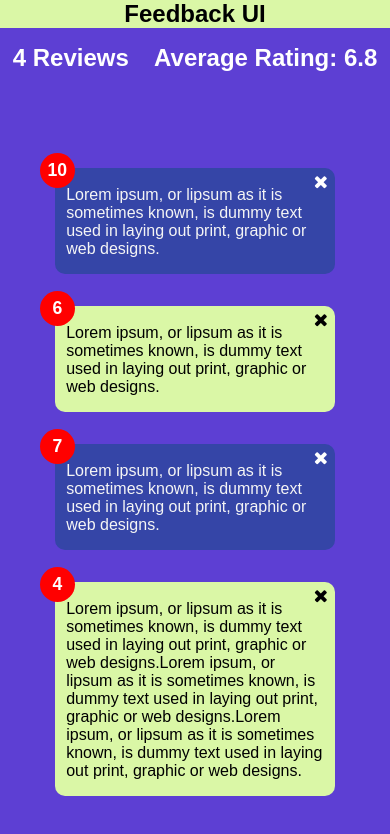
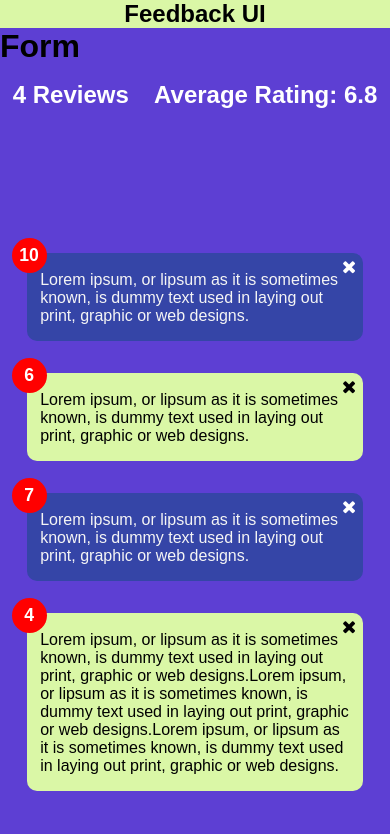
Before and after one commit to pswebcom/feedback-app, a React (Create React App) app in the folder app/: page / in a window 390 px wide. Shown: the top 834 px of the page. Built offline with nearby package versions, Linux system fonts and the light colour scheme; a web font is replaced by a local one.

Commit message:
fixed total responsiveness of cards in all devices

```diff
--- a/app/src/App.js
+++ b/app/src/App.js
@@ -2,6 +2,7 @@ import Header from "./components/Header";
 import FeedbackList from "./components/FeedbackList";
 import FeedbackData from "./data/FeedbackData";
 import FeedbackStats from "./components/FeedbackStats";
+import FeedbackForm from "./components/FeedbackForm";
 import { useState } from "react";
 
 const App = () => {
@@ -17,8 +18,8 @@ const App = () => {
     <>
       <Header />
       <div className="container">
+        <FeedbackForm />
         <FeedbackStats feedback={feedback} />
-
         <div className="feedback">
           <FeedbackList feedback={feedback} handleDelete={deleteFeedback} />
         </div>
--- /dev/null
+++ b/app/src/components/FeedbackForm.js
@@ -0,0 +1,12 @@
+import React from "react";
+import Card from "./shared/Card";
+
+const FeedbackForm = () => {
+  return (
+    <div>
+      <h1>Form</h1>
+    </div>
+  );
+};
+
+export default FeedbackForm;
--- a/app/src/index.css
+++ b/app/src/index.css
@@ -18,9 +18,16 @@ header {
   text-align: center;
 }
 
+.feedback {
+  min-width: 300px;
+  margin: 0 auto;
+  margin-top: 5rem;
+  padding: 1rem;
+}
+
 .card {
+  min-width: 700px;
   max-width: 50%;
-  min-width: 280px;
   margin: 0 auto;
   background-color: whitesmoke;
   position: relative;
@@ -47,10 +54,6 @@ header {
 
 .card:nth-child(odd) .fa {
   color: #fff;
-}
-
-.feedback {
-  margin-top: 5rem;
 }
 
 .num-display {
@@ -97,3 +100,9 @@ header {
   color: #fff;
   font-size: 1.5rem;
 }
+
+@media (max-width: 750px) {
+  .card {
+    min-width: 94% !important;
+  }
+}
```
